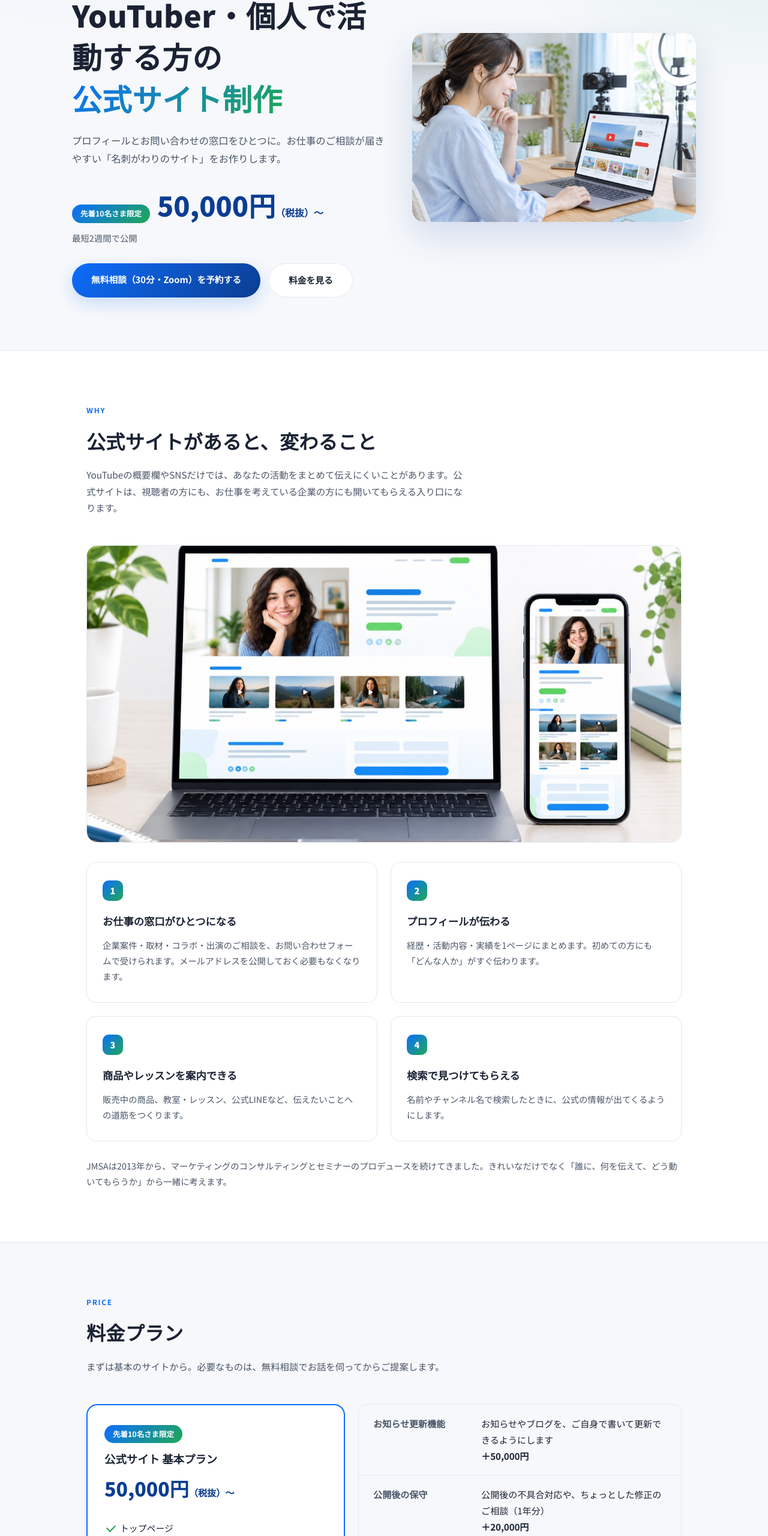
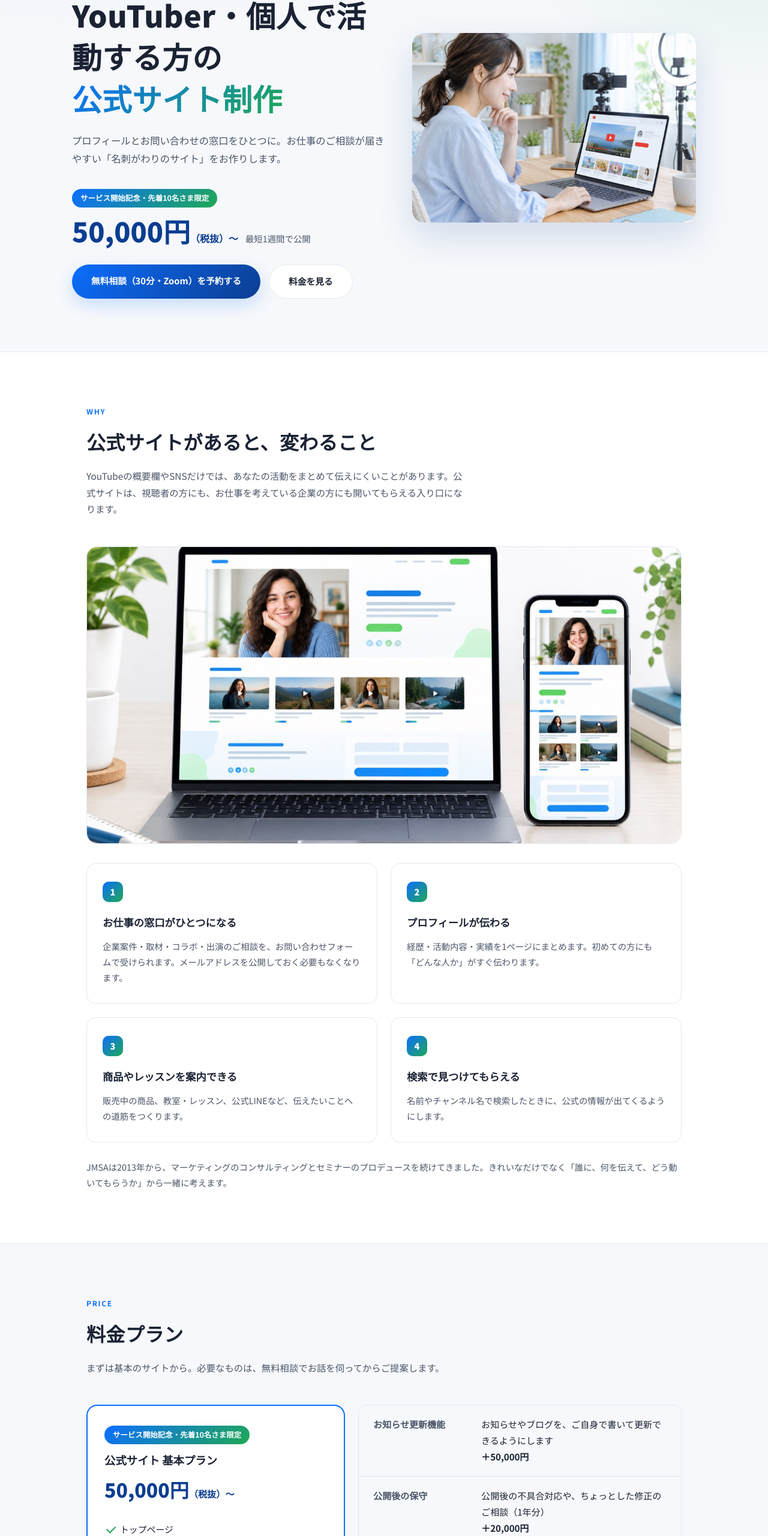
Before and after one commit to jmsa-official/jmsa-official.github.io, a plain HTML site: page web/index.html in a window 1280 px wide. Shown: the part 239-2800 px from the top of the page at 60% size. Drawn offline with Linux system fonts and the light colour scheme.

Commit message:
公式サイト制作ページ：サービス開始記念・動画埋め込み・最短1週間
Co-Authored-By: Claude Opus 5.5 <noreply@anthropic.com>

```diff
--- a/web/index.html
+++ b/web/index.html
@@ -4,7 +4,7 @@
 <meta charset="UTF-8">
 <meta name="viewport" content="width=device-width, initial-scale=1.0">
 <title>公式サイト制作 | 一般社団法人JMSA</title>
-<meta name="description" content="YouTuber・個人で活動する方のための公式サイト制作。プロフィールとお問い合わせの窓口をひとつにした「名刺がわりのサイト」を、先着10名さま限定50,000円（税抜）〜、最短2週間でお作りします。">
+<meta name="description" content="YouTuber・個人で活動する方のための公式サイト制作。プロフィールとお問い合わせの窓口をひとつにした「名刺がわりのサイト」を、先着10名さま限定50,000円（税抜）〜、最短1週間でお作りします。">
 <style>
   @import url('https://fonts.googleapis.com/css2?family=Noto+Sans+JP:wght@300;400;500;700;900&display=swap');
 
@@ -462,9 +462,9 @@
     <h1>YouTuber・個人で活動する方の<br><em>公式サイト制作</em></h1>
     <p>プロフィールとお問い合わせの窓口をひとつに。お仕事のご相談が届きやすい「名刺がわりのサイト」をお作りします。</p>
     <div class="price-hero">
-      <span class="badge">先着10名さま限定</span>
+      <span class="badge">サービス開始記念・先着10名さま限定</span>
       <span class="num">50,000円<small style="font-size:1rem">（税抜）〜</small></span>
-      <span class="note">最短2週間で公開</span>
+      <span class="note">最短1週間で公開</span>
     </div>
     <div class="hero-actions">
       <a class="btn-primary" href="https://timerex.net/s/itaya/13a1db0b" target="_blank" rel="noopener">無料相談（30分・Zoom）を予約する</a>
@@ -518,16 +518,18 @@
     </div>
     <div class="plan">
       <div class="plan-main">
-        <span class="badge">先着10名さま限定</span>
+        <span class="badge">サービス開始記念・先着10名さま限定</span>
         <h3>公式サイト 基本プラン</h3>
         <div class="yen">50,000円<small>（税抜）〜</small></div>
         <ul>
           <li>トップページ</li>
           <li>プロフィール・活動紹介</li>
-          <li>動画・SNSへのリンク</li>
+          <li>YouTube・SNSへのリンク</li>
+          <li>プロモーション動画の埋め込み</li>
           <li>お問い合わせフォーム</li>
           <li>スマートフォン対応</li>
-          <li>最短2週間で公開</li>
+          <li>公開の作業まで</li>
+          <li>最短1週間で公開</li>
         </ul>
       </div>
       <div>
@@ -564,7 +566,7 @@
       <li><span class="n">3</span><div><h3>素材のご準備</h3><p>写真・ロゴ・プロフィールなどをいただきます。文章づくりが苦手な方は、こちらで下書きをお作りします。</p></div></li>
       <li><span class="n">4</span><div><h3>デザイン・制作</h3><p>完成イメージをご確認いただきながら進めます。</p></div></li>
       <li><span class="n">5</span><div><h3>ご確認・修正</h3><p>気になるところを伺って、直します。</p></div></li>
-      <li><span class="n">6</span><div><h3>公開</h3><p>最短2週間で公開します。公開後の使い方もご説明します。</p></div></li>
+      <li><span class="n">6</span><div><h3>公開</h3><p>最短1週間で公開します。公開後の使い方もご説明します。</p></div></li>
     </ol>
     </div>
   </div>
```
